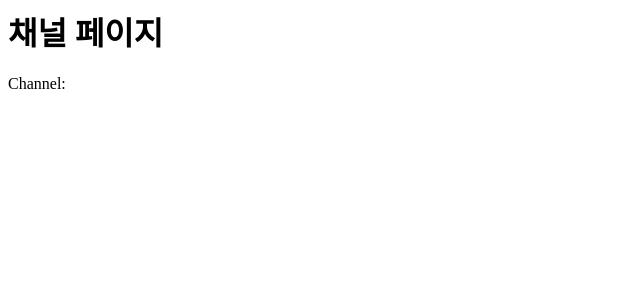
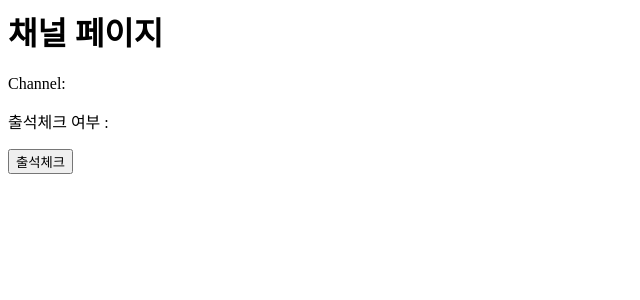
Before and after one commit to haeun-jo/upload-checker-temp, a React (Create React App) app in the folder front/: page /channel in a window 1280 px wide. Shown: the top 300 px of the page, without its empty margins (0-640 px from the left). Built offline with nearby package versions, Linux system fonts and the light colour scheme.

Commit message:
feat : 출석체크 추가

```diff
--- a/front/src/page/channel.js
+++ b/front/src/page/channel.js
@@ -1,19 +1,48 @@
-import React from "react";
+import React, { useState } from "react";
 import { useLocation } from "react-router-dom";
+import axios from "axios";
+import Cookies from "js-cookie";
 
 function Channel() {
   const location = useLocation();
   const { channelInfo } = location.state || {};
-  console.log(location.state);
+  const [isChecked, setIsChecked] = useState("");
+
+  const handleButtonClick = async () => {
+    try {
+      // 쿠키에서 토큰을 가져옴
+      const storedToken = Cookies.get("access_token");
+
+      // 출석체크 요청을 보냄
+      const response = await axios.post(
+        "http://localhost:8000/check",
+        {
+          channel_id: channelInfo.channel_id,
+        },
+        {
+          headers: {
+            Authorization: `Bearer ${storedToken}`,
+          },
+        }
+      );
+
+      // 서버 응답을 처리하거나 상태를 업데이트할 수 있음
+      console.log("서버 응답:", response.data);
+      setIsChecked("O");
+    } catch (error) {
+      // 오류가 발생하면 여기서 처리
+      console.error("오류 발생:", error);
+    }
+  };
 
   return (
     <div>
       <h1>채널 페이지</h1>
       <p>Channel: {JSON.stringify(channelInfo)}</p>
+      <p>출석체크 여부 : {isChecked}</p>
 
-      {/* 채널 이름을 입력받는 input 요소 */}
-
-      {/* 버튼 클릭 시 handleButtonClick 함수 호출 */}
+      {/* 출석체크 버튼 */}
+      <button onClick={handleButtonClick}>출석체크</button>
     </div>
   );
 }
```
